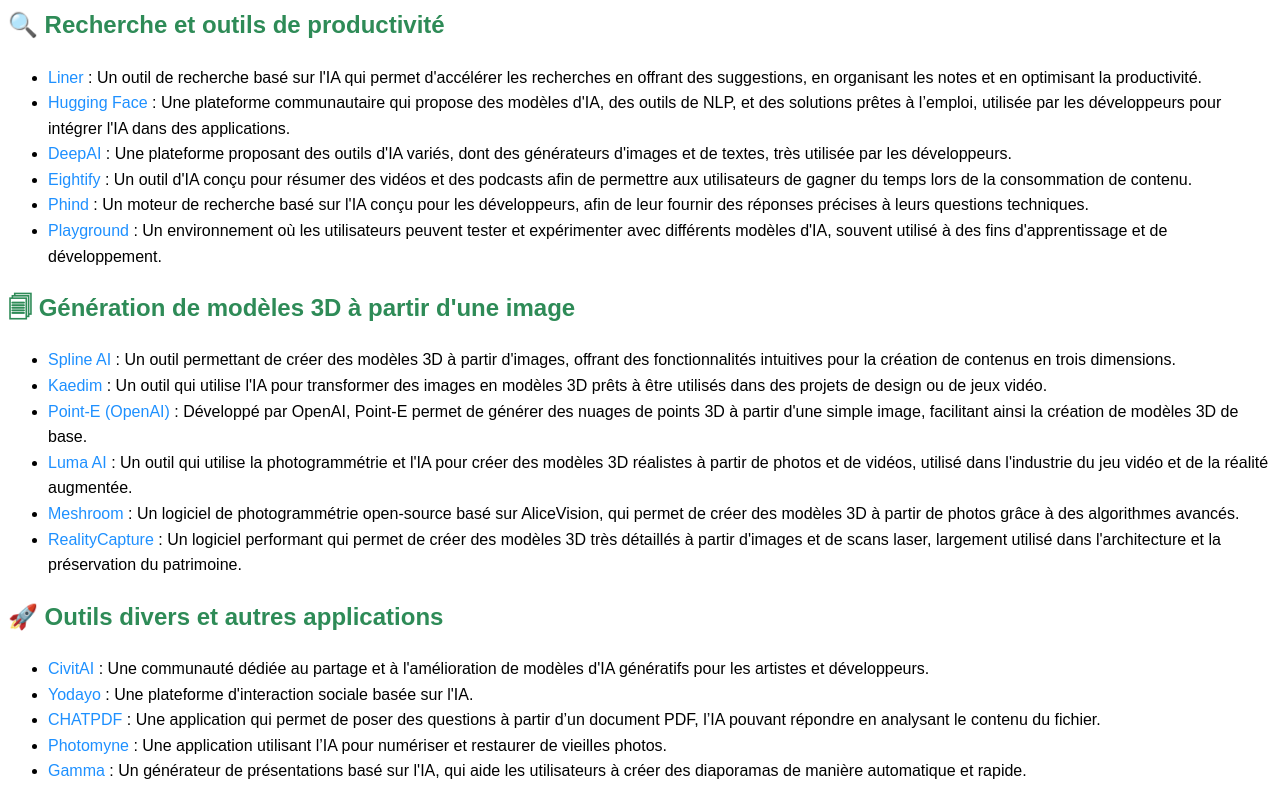
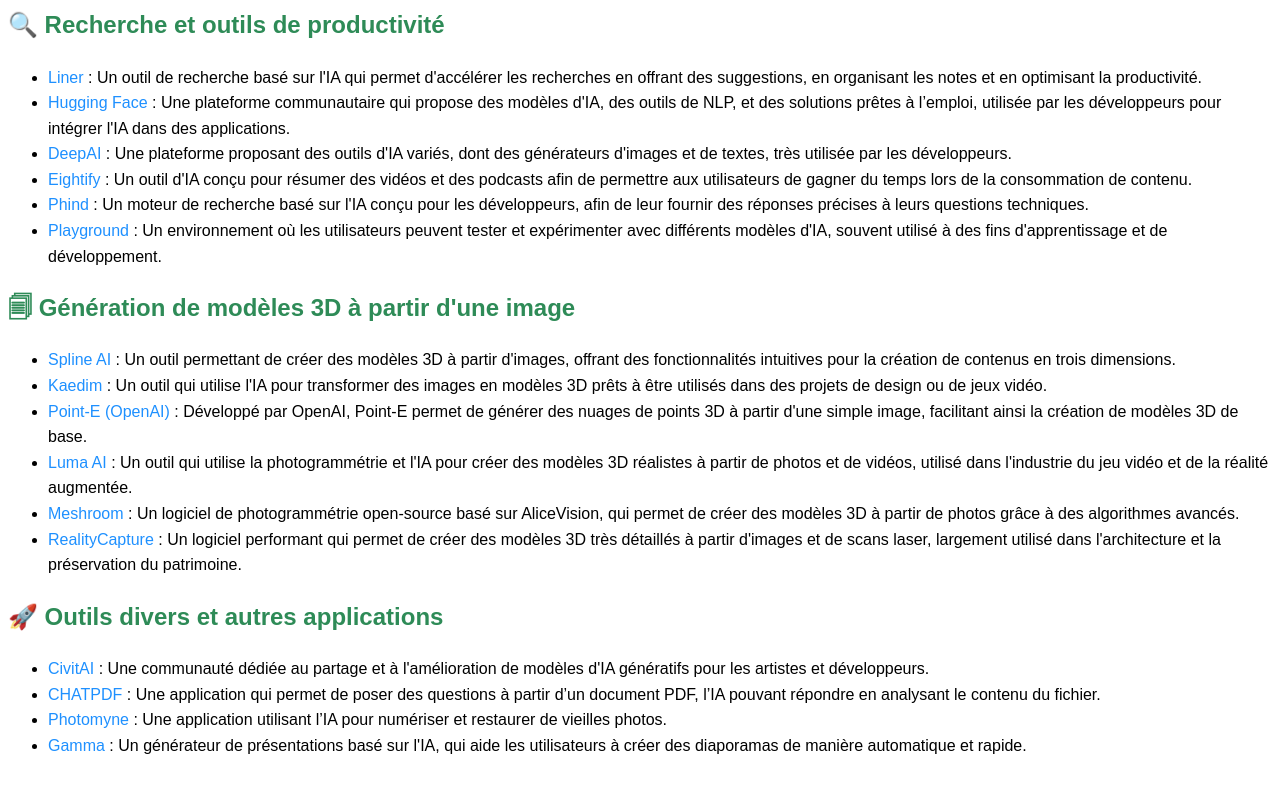
Before and after one commit to Rada707/IA, a plain HTML site: page IA_FR.html in a window 1280 px wide. Shown: the part 1615-2415 px from the top of the page. After the commit the page ends 2389 px from the top, so only its background shows below. Drawn offline with Linux system fonts and the light colour scheme.

Commit message:
Update IA_FR.html

```diff
--- a/IA_FR.html
+++ b/IA_FR.html
@@ -122,7 +122,6 @@
     <h2>🚀 Outils divers et autres applications</h2>
     <ul>
         <li><a href="https://civitai.com" target="_blank">CivitAI</a> : Une communauté dédiée au partage et à l'amélioration de modèles d'IA génératifs pour les artistes et développeurs.</li>
-        <li><a href="https://yodayo.com" target="_blank">Yodayo</a> : Une plateforme d'interaction sociale basée sur l'IA.</li>
         <li><a href="https://chatpdf.com" target="_blank">CHATPDF</a> : Une application qui permet de poser des questions à partir d’un document PDF, l’IA pouvant répondre en analysant le contenu du fichier.</li>
         <li><a href="https://photomyne.com" target="_blank">Photomyne</a> : Une application utilisant l’IA pour numériser et restaurer de vieilles photos.</li>
         <li><a href="https://gamma.com" target="_blank">Gamma</a> : Un générateur de présentations basé sur l'IA, qui aide les utilisateurs à créer des diaporamas de manière automatique et rapide.</li>
```
